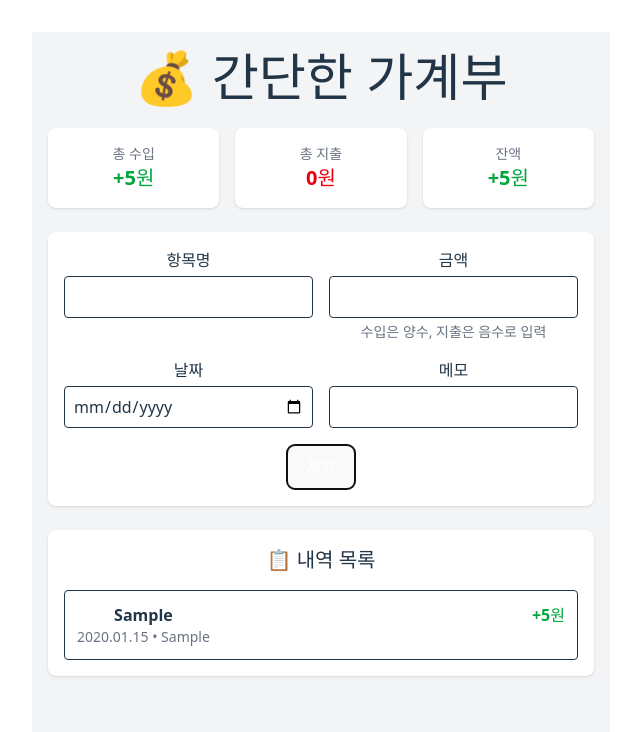
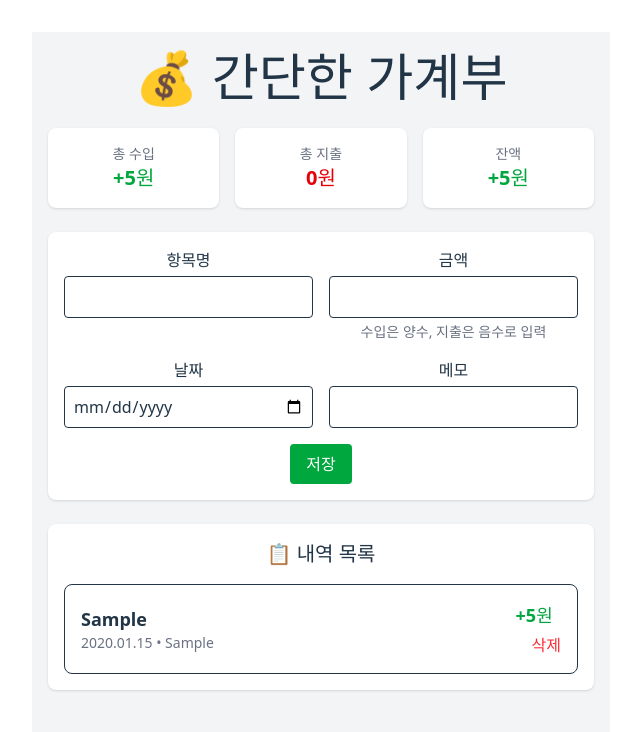
Before and after one commit to mandlake/household-account-book, a Vue app: page / in a window 1280 px wide. Both pictures are taken after typing "Sample", "5", "2020-01-15", "Sample" into the empty fields and a click on the button "저장". Shown: the top 732 px of the page, without its empty margins (319-959 px from the left). Built offline with nearby package versions, Linux system fonts and the light colour scheme.

Commit message:
feat: 삭제 버튼 추가

```diff
--- a/src/assets/style.css
+++ b/src/assets/style.css
@@ -37,25 +37,6 @@ h1 {
   line-height: 1.1;
 }
 
-button {
-  border-radius: 8px;
-  border: 1px solid transparent;
-  padding: 0.6em 1.2em;
-  font-size: 1em;
-  font-weight: 500;
-  font-family: inherit;
-  background-color: #1a1a1a;
-  cursor: pointer;
-  transition: border-color 0.25s;
-}
-button:hover {
-  border-color: #646cff;
-}
-button:focus,
-button:focus-visible {
-  outline: 4px auto -webkit-focus-ring-color;
-}
-
 .card {
   padding: 2em;
 }
@@ -75,7 +56,4 @@ button:focus-visible {
   a:hover {
     color: #747bff;
   }
-  button {
-    background-color: #f9f9f9;
-  }
 }
--- a/src/components/EntryForm.vue
+++ b/src/components/EntryForm.vue
@@ -41,7 +41,7 @@
 
     <button
       type="submit"
-      class="bg-blue-500 text-white px-4 py-2 rounded hover:bg-blue-600">
+      class="bg-green-600 text-white px-4 py-2 rounded hover:bg-green-700">
       저장
     </button>
   </form>
--- a/src/components/EntryList.vue
+++ b/src/components/EntryList.vue
@@ -10,20 +10,30 @@
       <li
         v-for="(entry, index) in sortedEntries"
         :key="index"
-        class="p-3 border rounded flex justify-between items-start">
-        <div>
-          <div class="font-semibold">{{ entry.title }}</div>
+        class="p-4 border rounded-lg bg-white flex justify-between items-center">
+        <!-- 왼쪽: 항목 정보 -->
+        <div class="flex-2 flex-col justify-items-start">
+          <div class="text-lg font-semibold">{{ entry.title }}</div>
           <div class="text-sm text-gray-500">
             {{ formatDate(entry.date) }} • {{ entry.memo }}
           </div>
         </div>
+
+        <!-- 오른쪽: 금액 및 삭제 -->
+        <div class="flex-col justify-items-start">
           <div
             :class="{
               'text-green-600': entry.amount > 0,
               'text-red-600': entry.amount < 0,
             }"
-          class="font-bold">
+            class="text-lg font-bold">
             {{ formatAmount(entry.amount) }}
+          </div>
+          <button
+            @click="deleteEntry(index)"
+            class="text-s text-red-500 hover:underline mt-1 pl-4">
+            삭제
+          </button>
         </div>
       </li>
     </ul>
@@ -46,6 +56,22 @@ const sortedEntries = computed(() => {
   });
 });
 
+// 삭제 처리 함수
+const deleteEntry = (indexInSorted: number) => {
+  // 정렬된 배열이기 때문에 원래 index를 찾아야 함
+  const entryToDelete = sortedEntries.value[indexInSorted];
+  const originalIndex = entries.value.findIndex(
+    (e) =>
+      e.title === entryToDelete.title &&
+      e.amount === entryToDelete.amount &&
+      e.date === entryToDelete.date &&
+      e.memo === entryToDelete.memo
+  );
+  if (originalIndex !== -1) {
+    ledgerStore.removeEntry(originalIndex);
+  }
+};
+
 // 금액 표시 포맷: +12,000원 / -8,000원
 const formatAmount = (value: number) => {
   const sign = value > 0 ? "+" : "";
--- a/src/stores/ledgerStore.ts
+++ b/src/stores/ledgerStore.ts
@@ -15,6 +15,11 @@ export const useLedgerStore = defineStore("ledger", () => {
   // 항목 추가
   const addEntry = (entry: LedgerEntry) => {
     entries.value.push(entry);
+  };
+
+  // ✅ 항목 삭제 기능
+  const removeEntry = (index: number) => {
+    entries.value.splice(index, 1);
   };
 
   // 총 수입 (양수)
@@ -37,6 +42,7 @@ export const useLedgerStore = defineStore("ledger", () => {
   return {
     entries,
     addEntry,
+    removeEntry,
     totalIncome,
     totalExpense,
     balance,
```
Lines whose indentation alone changed are shown as unchanged.
